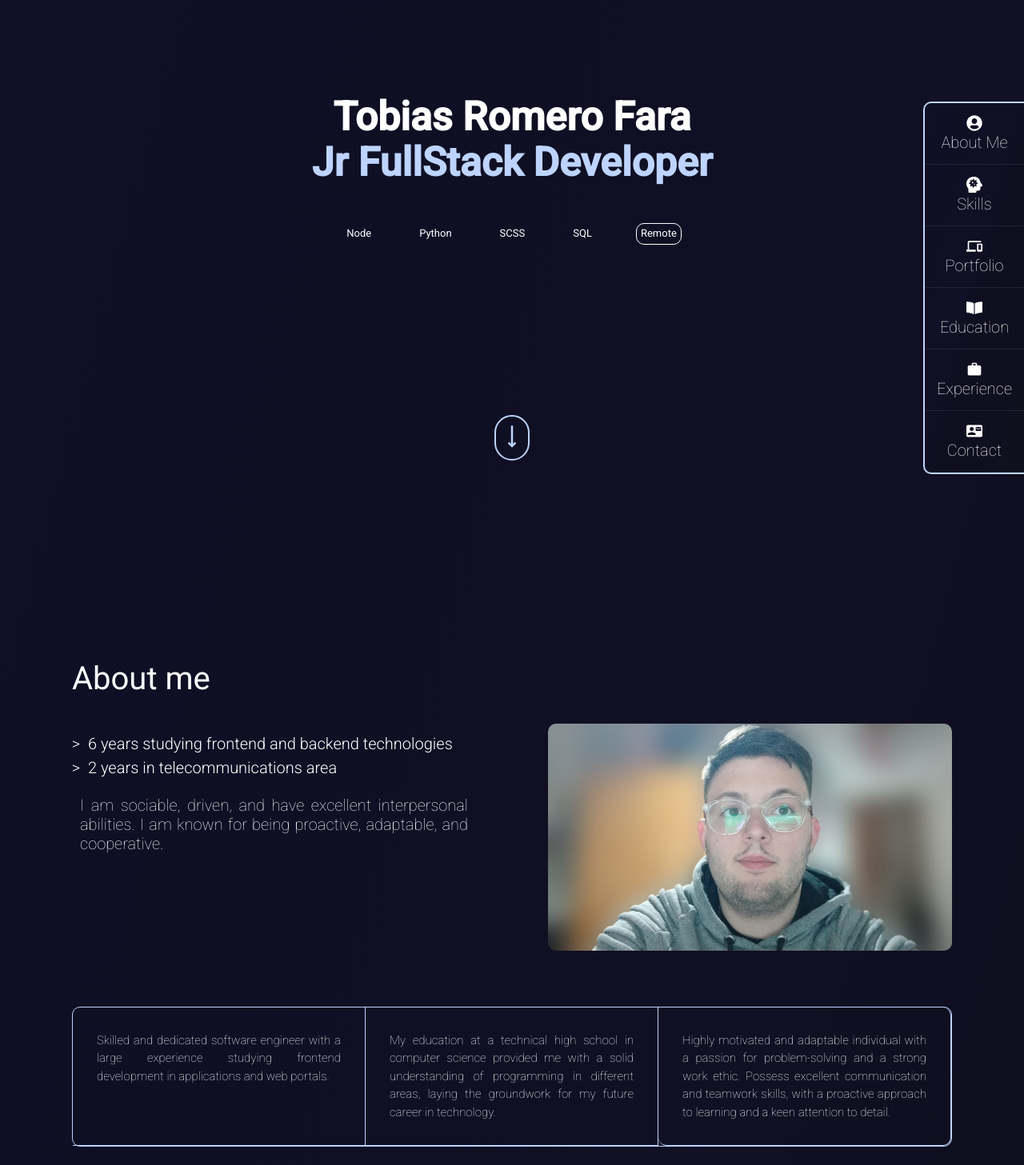
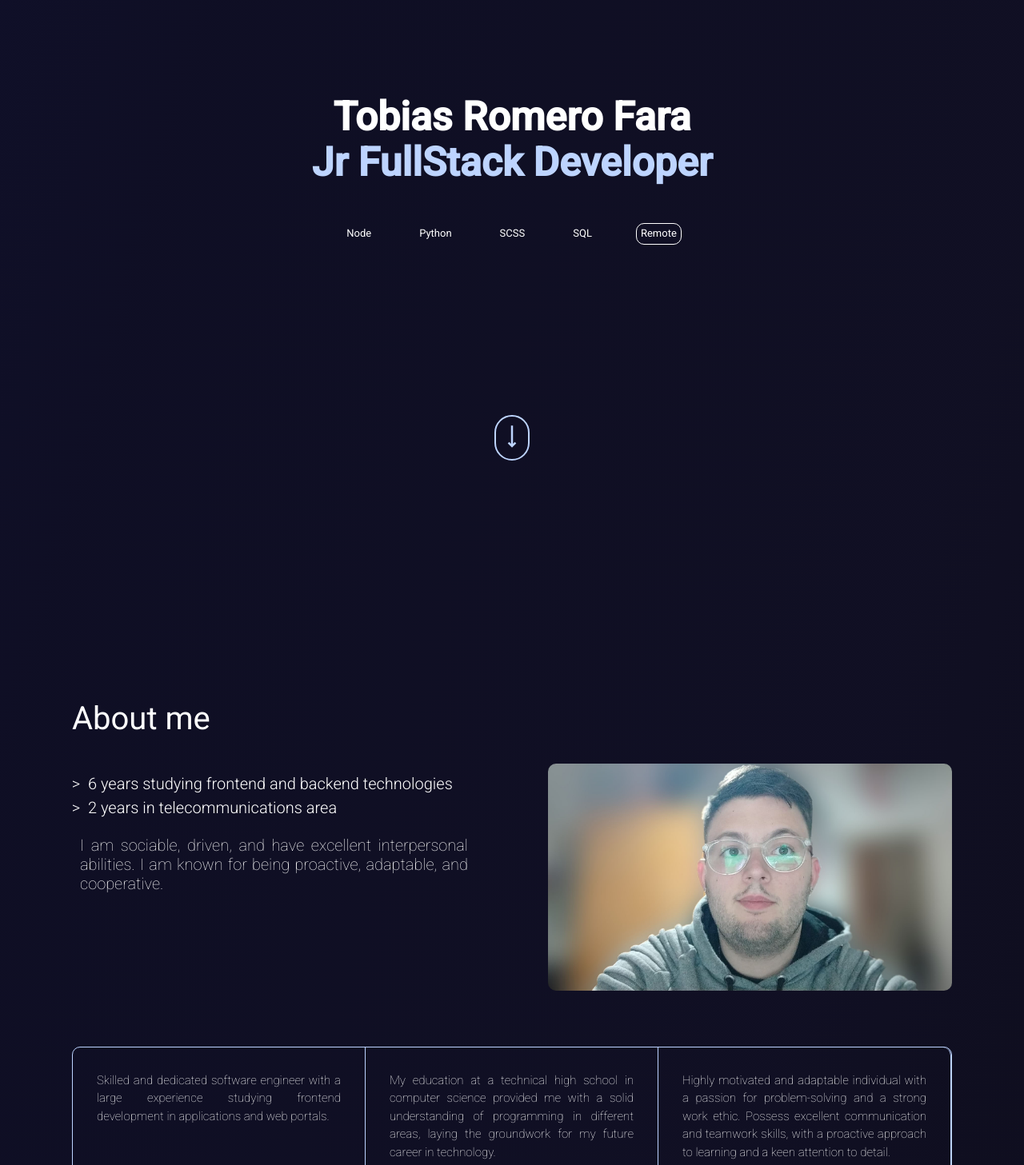
Before and after one commit to tobiasrf22/MiWeb, a React (Create React App) app: page / in a window 1280 px wide. Shown: the part 73-1530 px from the top of the page at 80% size. Built offline with nearby package versions, Linux system fonts and the light colour scheme.

Commit message:
navmenu
agregue que la barra de navegación aparezca o desaparezca si scrolleas usando una librería

TODO:
-cuando estoy en una sección se vea en cual estoy en la barra de navegación

```diff
--- a/package.json
+++ b/package.json
@@ -12,6 +12,8 @@
     "react": "^18.2.0",
     "react-dom": "^18.2.0",
     "react-icons": "^5.0.1",
+    "react-intersection-observer": "^9.5.3",
+    "react-is-visible": "^1.2.0",
     "react-responsive": "^9.0.2",
     "react-scripts": "5.0.1",
     "react-scroll": "^1.9.0",
--- a/src/components/ui/AboutMe.jsx
+++ b/src/components/ui/AboutMe.jsx
@@ -1,9 +1,25 @@
-import React from 'react'
+import React, { useEffect, useState } from 'react';
+import { useInView } from 'react-intersection-observer';
 
 export const AboutMe = () => {
+    const [ref, inView] = useInView();
+
+      useEffect(() => {
+        if (inView) {
+          // Obtén la referencia al elemento con la clase 'navmenu'
+          console.log("hola aboutme")
+          const navMenuElement = document.querySelector('.navmenu');
+
+          // Agrega la clase 'visible' si el elemento existe y aún no tiene la clase
+          navMenuElement.classList.remove('noVisible');
+            navMenuElement.classList.add('visible');
+
+        }
+
+      }, [inView]);
   return (
     <>
-    <section id="aboutMe" className="aboutMe contenedor2">
+    <section id="aboutMe" className="aboutMe contenedor2" ref={ref}>
         <h2>About me</h2>
         <div className="aboutMe_items">
             <ul>
--- a/src/components/ui/Principal.jsx
+++ b/src/components/ui/Principal.jsx
@@ -1,16 +1,34 @@
-import React from 'react';
-import { Link} from "react-scroll";
+import React, { useEffect, useState } from 'react';
+import { useInView } from 'react-intersection-observer';
+import { Link } from "react-scroll";
 
 export const Principal = () => {
+    const [ref, inView] = useInView();
+
+    useEffect(() => {
+        if (inView) {
+            console.log("hola princ")
+            // Obtén la referencia al elemento con la clase 'navmenu'
+            const navMenuElement = document.querySelector('.navmenu');
+
+            // Verifica si el elemento existe y tiene la clase 'visible'
+            if (navMenuElement && navMenuElement.classList.contains('visible')) {
+                // Elimina la clase 'visible' si el elemento la tiene
+                navMenuElement.classList.remove('visible');
+                navMenuElement.classList.add('noVisible');
+            }
+        }
+    }, [inView]);
 
     const changeOverflow = () => {
         document.body.style.overflow = "auto";
     }
+
     return (
-        <section className="principal">
+        <section className="principal" ref={ref}>
             <div className="contenido-principal contenedor">
                 <h1>Tobias Romero Fara <span>Jr FullStack Developer</span></h1>
-                <div class="principal-pequeño">
+                <div className="principal-pequeño">
                     <p>Node</p>
                     <p>Python</p>
                     <p>SCSS</p>
@@ -18,8 +36,10 @@ export const Principal = () => {
                     <p>Remote</p>
                 </div>
                 <div className="boton-bajar">
-                    <Link className="bajar"
-                        to="aboutMe" spy={true}
+                    <Link
+                        className="bajar"
+                        to="aboutMe"
+                        spy={true}
                         smooth={true}
                         offset={-70}
                         duration={700}
@@ -28,11 +48,12 @@ export const Principal = () => {
                         <svg width="30" height="30" viewBox="0 0 24 24" fill="none" xmlns="http://www.w3.org/2000/svg">
                             <path
                                 d="M13.0125 19.162L14.8246 17.3398L16.2427 18.7501L12.012 23.0046L7.75726 18.7739L9.16751 17.3557L11.0126 19.1905L10.998 0.997021L12.998 0.995422L13.0125 19.162Z"
-                                fill="#BDD4FF" />
-                        </svg></Link>
+                                fill="#BDD4FF"
+                            />
+                        </svg>
+                    </Link>
                 </div>
-
             </div>
         </section>
-    )
-}
+    );
+};
--- a/src/styles/layout/_aboutMe.scss
+++ b/src/styles/layout/_aboutMe.scss
@@ -1,5 +1,5 @@
 .aboutMe{
-    margin-top: $margenTop;
+    margin-bottom: $margenTop;
     .aboutMe_items{
 
 
--- a/src/styles/layout/_navmenu.scss
+++ b/src/styles/layout/_navmenu.scss
@@ -1,4 +1,5 @@
 .navmenu {
+    display: none;
     position: fixed;
     right: 0;
     top: 25%;
@@ -20,21 +21,7 @@
     border: solid .2rem  $celeste;
     border-right: none;
     border-radius: 1rem 0 0 1rem;
-  @include phone {
-    display: none;
-  }
-  @include tablet {
-    display: flex;
-    flex-direction: column;
-  }
-  @include pc {
-    display: flex;
-    flex-direction: column;
-  }
-  @include bigPc {
-    display: flex;
-    flex-direction: column;
-  }
+
   .link{
     display: flex;
     flex-direction: column;
@@ -62,10 +49,68 @@
     }
 
     &:hover{
-        background-color: $celeste;
+        background-color:rgba($color: $celeste, $alpha: .3) ;
         border-radius: 0 0 0 0 ;
-        color: black;
+        color: white;
         overflow: hidden;
     }
   }
 }
+
+.visible{
+  animation: slideIn 1s ease-out; // Ajusta la duración y el efecto según tus preferencias
+    right: 0; // Asegúrate de que la posición inicial sea la correcta
+  @include phone {
+    display: none;
+  }
+  @include tablet {
+    display: flex;
+    flex-direction: column;
+  }
+  @include pc {
+    display: flex;
+    flex-direction: column;
+  }
+  @include bigPc {
+    display: flex;
+    flex-direction: column;
+  }
+}
+
+@keyframes slideIn {
+  from {
+    right: -100%; // Desplaza completamente fuera del área visible
+  }
+  to {
+    right: 0; // Posición inicial
+  }
+}
+
+.noVisible {
+  animation: slideOut 2s ease-out; // Ajusta la duración y el efecto según tus preferencias
+  right: -100%; // Posición inicial fuera del área visible
+  @include phone {
+    display: none;
+  }
+  @include tablet {
+    display: flex;
+    flex-direction: column;
+  }
+  @include pc {
+    display: flex;
+    flex-direction: column;
+  }
+  @include bigPc {
+    display: flex;
+    flex-direction: column;
+  }
+}
+
+@keyframes slideOut {
+  from {
+    right: 0; // Posición inicial
+  }
+  to {
+    right: -100%; // Desplaza completamente fuera del área visible
+  }
+}
--- a/src/styles/layout/_principal.scss
+++ b/src/styles/layout/_principal.scss
@@ -1,4 +1,5 @@
 .contenido-principal{
+    margin-bottom: $margenTop*1.2;
     h1{
         font-size: 5rem;
         text-align: center;
```
Also changed, not shown: 1 other file (tests, documents, lock files or other folders).
